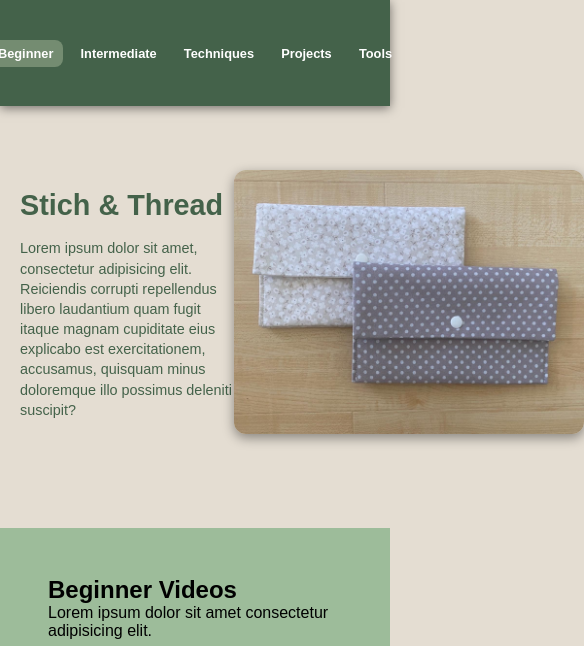
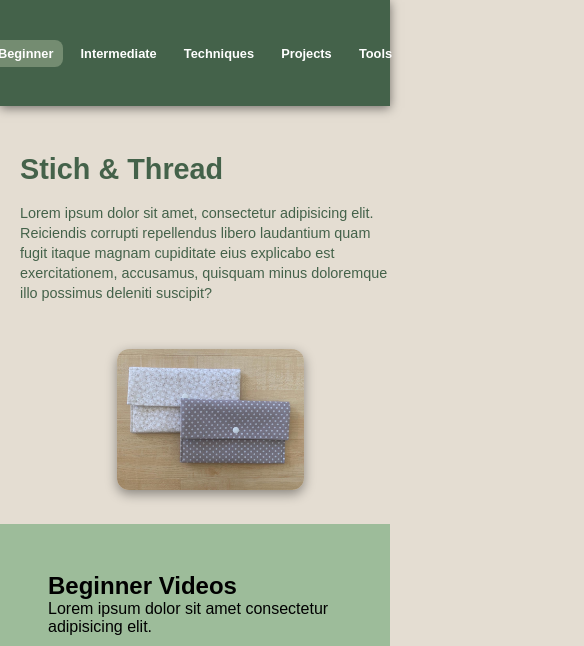
Before and after one commit to isaqli/sew-crochet, a website: page index.html in a window 390 px wide. Shown: the top 646 px of the page, 584 px wide, since content can reach past the window. Drawn offline with Linux system fonts and the light colour scheme.

Commit message:
version 15

```diff
--- a/styles.css
+++ b/styles.css
@@ -243,20 +243,35 @@ footer {
   padding: 2rem 0;
 }
 
-/*Responsive*/
+/*Responsive (mobile)*/
 @media (max-width: 480px) {
+  .hero-content {
+    flex-direction: column;
+    align-items: center;
+    padding: 0;
+  }
   .hero-text {
-    text-align: left;
     padding: 1rem 0;
+    order: 1;
+
   }
   .hero-text h1 {
     font-size: 1.8rem;
+    margin-top: 3.5rem;
   }
   .hero-text p {
     font-size: 0.9rem;
     padding: 0;
   }
+  .hero-image {
+    margin: 30px auto;
+    order: 2;
+  }
+  .hero-image img {
+    width: 120%;
+  }
 }
+
 
 @media (max-width: 480px) {
   .navbar li {
@@ -267,3 +282,13 @@ footer {
     font-size: 0.8rem;
   }
 }
+
+@media (max-width: 480px) {
+  .video-gallery {
+    grid-template-columns: 1fr;
+    gap: 1rem;
+  }
+  .video-card {
+    margin-bottom: 1rem;
+  }
+}
```
